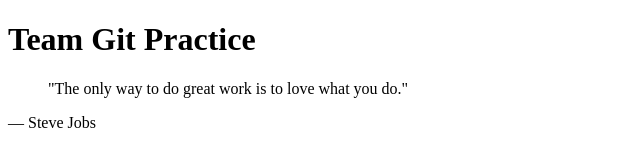
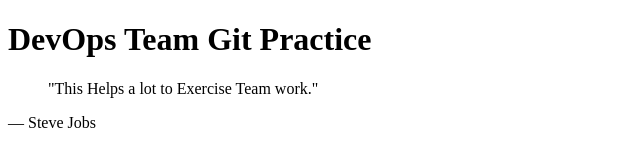
Before and after one commit to Zigget/GitLab, a plain HTML site: page index.html in a window 1280 px wide. Shown: the whole page, without its empty margins (0-640 px from the left). Drawn offline with Linux system fonts and the light colour scheme.

Commit message:
Update heading and quote in index.html

```diff
--- a/index.html
+++ b/index.html
@@ -7,10 +7,10 @@
 
 <body>
 
-    <h1>Team Git Practice</h1>
+    <h1>DevOps Team Git Practice</h1>
 
     <blockquote>
-        "The only way to do great work is to love what you do."
+        "This Helps a lot to Exercise Team work."
     </blockquote>
 
     <p>— Steve Jobs</p>
```
